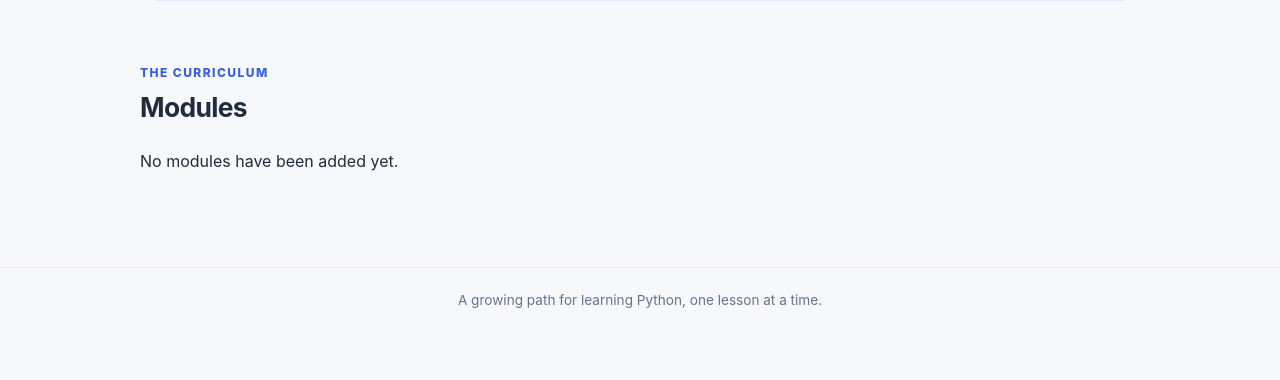
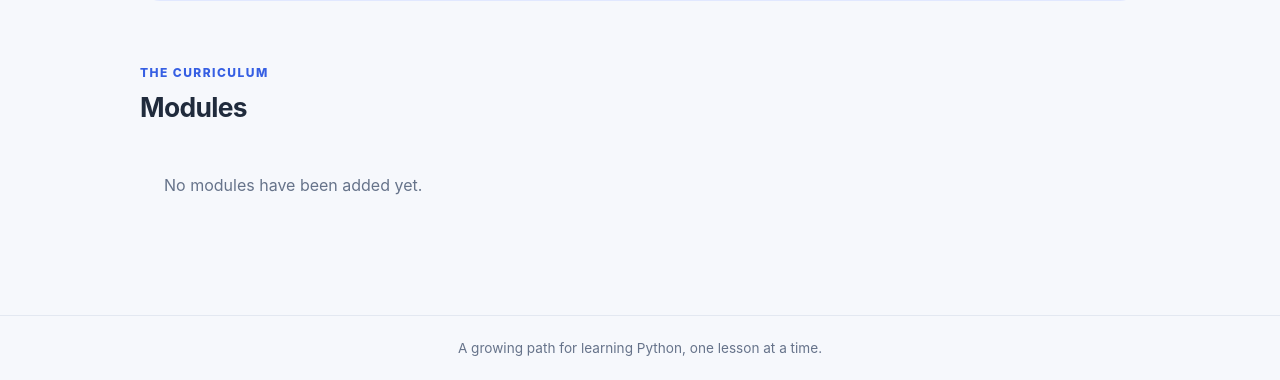
Before and after one commit to ezej0687-creator/Joshpy.py, a Flask app: template learning_app/templates/index.html in a window 1280 px wide. Shown: the part 457-837 px from the top of the page. Before the commit the page ends 765 px from the top, so only its background shows below. Run offline with Flask 3, Linux system fonts and the light colour scheme; the template is opened without the code that fills it, so the values that code supplies are empty.

Commit message:
style: use .empty-state class for empty modules message

```diff
--- a/learning_app/templates/index.html
+++ b/learning_app/templates/index.html
@@ -38,7 +38,7 @@
         {% endfor %}
       </div>
     {% else %}
-      <p>No modules have been added yet.</p>
+      <p class="empty-state">No modules have been added yet.</p>
     {% endif %}
   </section>
 {% endblock %}
```
